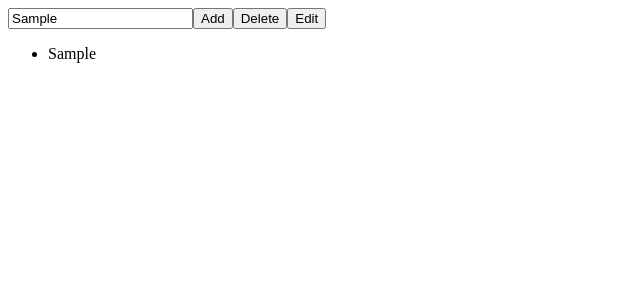
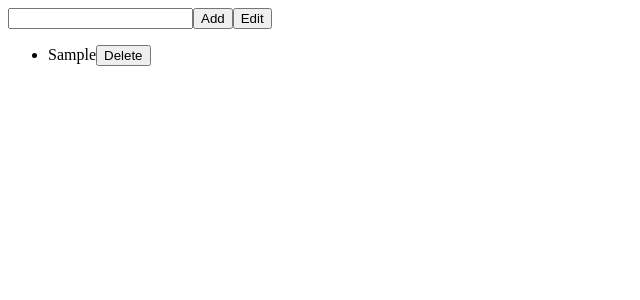
Before and after one commit to dkazarov/React_Todo, a React (Create React App) app: page / in a window 1280 px wide. Both pictures are taken after typing "Sample" into the empty fields and a click on the button "Add". Shown: the top 300 px of the page, without its empty margins (0-640 px from the left). Built offline with nearby package versions, Linux system fonts and the light colour scheme; the HTML template or start-up script is replaced by a standard one.

Commit message:
add delete tasks function

```diff
--- a/src/App.js
+++ b/src/App.js
@@ -5,8 +5,7 @@ function App() {
   const [tasks, setTasks] = useState([]);
   const [value, setValue] = useState('');
 
-  console.log(value);
-
+  // Add items to tasks []
   const addTask = () => {
     setTasks([
       ...tasks,
@@ -15,9 +14,15 @@ function App() {
         title: value,
       },
     ]);
+    setValue('');
   };
 
-  console.log(tasks);
+  // Delete items from tasks []
+  const deleteTask = (id) => {
+    const newTodo = [...tasks].filter((items) => items.id !== id);
+    setTasks(newTodo);
+  };
+
   return (
     <>
       <input
@@ -26,12 +31,15 @@ function App() {
         onChange={(e) => setValue(e.target.value)}
       />
       <button onClick={addTask}>Add</button>
-      <button>Delete</button>
+
       <button>Edit</button>
       <div>
         <ul>
           {tasks.map((items) => (
-            <li key={nanoid(2)}>{items.title}</li>
+            <li key={nanoid(2)}>
+              {items.title}
+              <button onClick={() => deleteTask(items.id)}>Delete</button>
+            </li>
           ))}
         </ul>
       </div>
```
